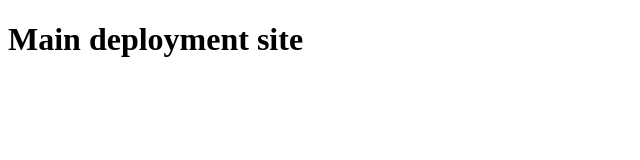
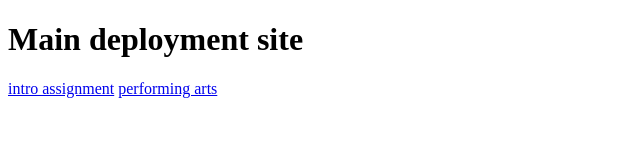
Before and after one commit to addilewis21/DWDD-2610, a plain HTML site: page index.html in a window 1280 px wide. Shown: the whole page, without its empty margins (0-640 px from the left). Drawn offline with Linux system fonts and the light colour scheme.

Commit message:
added links!

```diff
--- a/index.html
+++ b/index.html
@@ -8,8 +8,8 @@
 <body>
   <h1>Main deployment site</h1>
   <div>
-    <a href = #></a>
-    <a href = #></a>
+    <a href = "Intro Assignment/"> intro assignment</a>
+    <a href = "Performing Arts/"> performing arts</a>
   </div>
 </body>
 </html>
```
